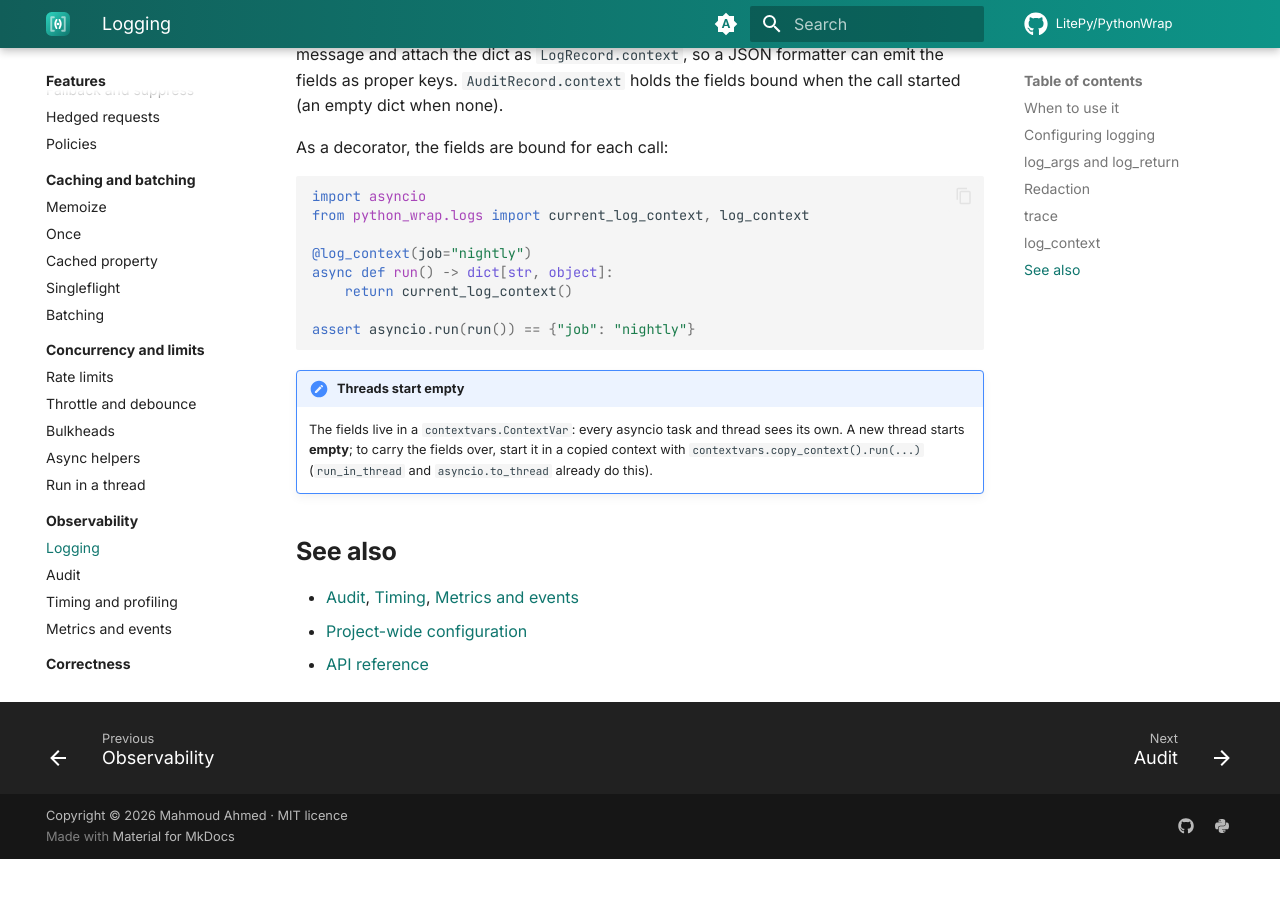
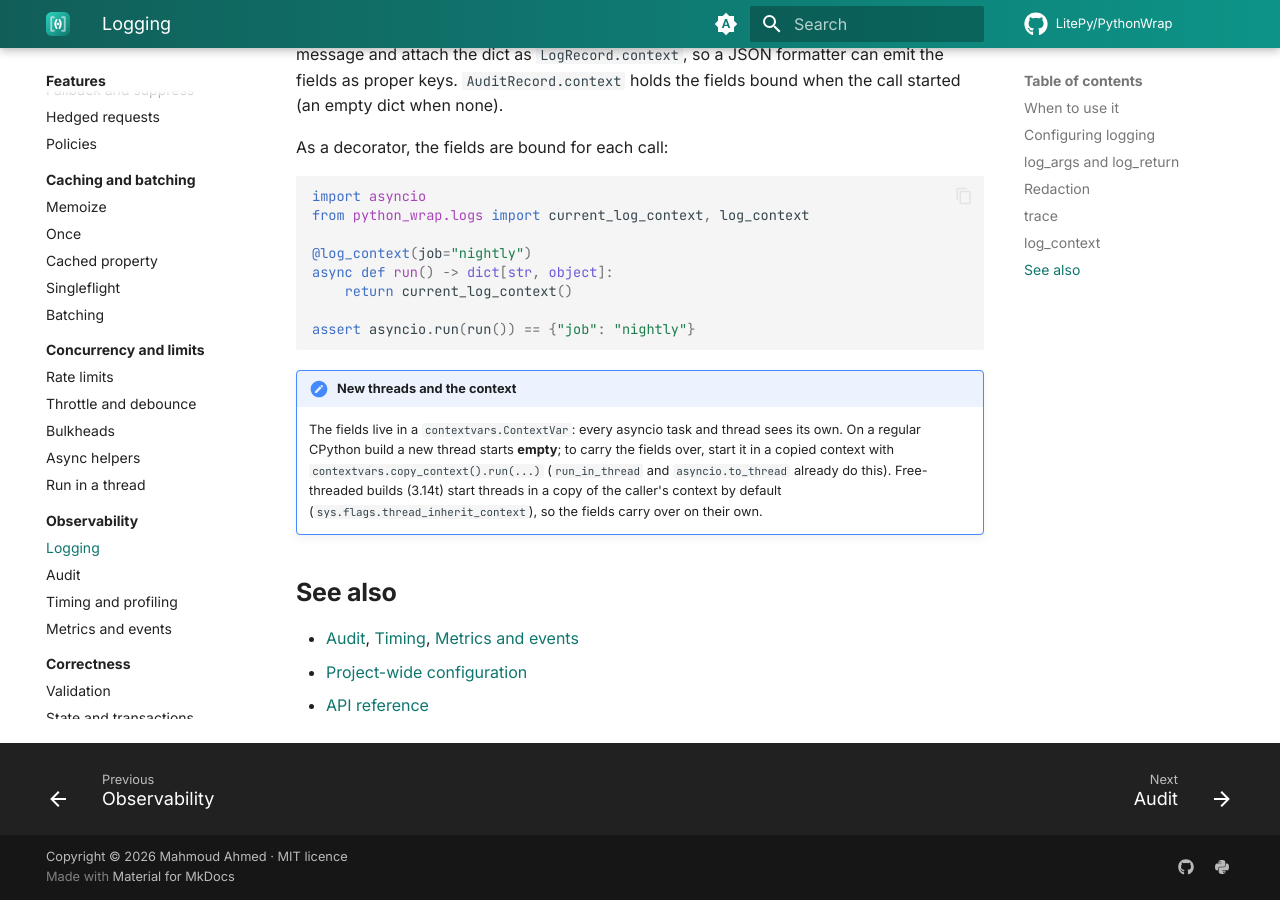
Before and after one commit to LitePy/PythonWrap, an MkDocs documentation site: the page built from docs/features/observability/logging.md, in a window 1280 px wide and 900 px high, scrolled down 4774 px. Built offline with MkDocs 1.6.1 and Material for MkDocs 9.7.7, drawn with Linux system fonts in a browser that asks for light colours; comment, search, counter and statistics services are not loaded; before the commit the page ends 5633 px from its top, so only the background shows below that.

Commit message:
Document and test context inheritance in new threads on free-threaded Python

````diff
--- a/docs/features/observability/logging.md
+++ b/docs/features/observability/logging.md
@@ -217,8 +217,8 @@
 assert asyncio.run(run()) == {"job": "nightly"}
 ```
 
-!!! note "Threads start empty"
-    The fields live in a `contextvars.ContextVar`: every asyncio task and thread sees its own. A new thread starts **empty**; to carry the fields over, start it in a copied context with `contextvars.copy_context().run(...)` (`run_in_thread` and `asyncio.to_thread` already do this).
+!!! note "New threads and the context"
+    The fields live in a `contextvars.ContextVar`: every asyncio task and thread sees its own. On a regular CPython build a new thread starts **empty**; to carry the fields over, start it in a copied context with `contextvars.copy_context().run(...)` (`run_in_thread` and `asyncio.to_thread` already do this). Free-threaded builds (3.14t) start threads in a copy of the caller's context by default (`sys.flags.thread_inherit_context`), so the fields carry over on their own.
 
 ## See also
 
````
Also changed, not shown: 2 other files.
